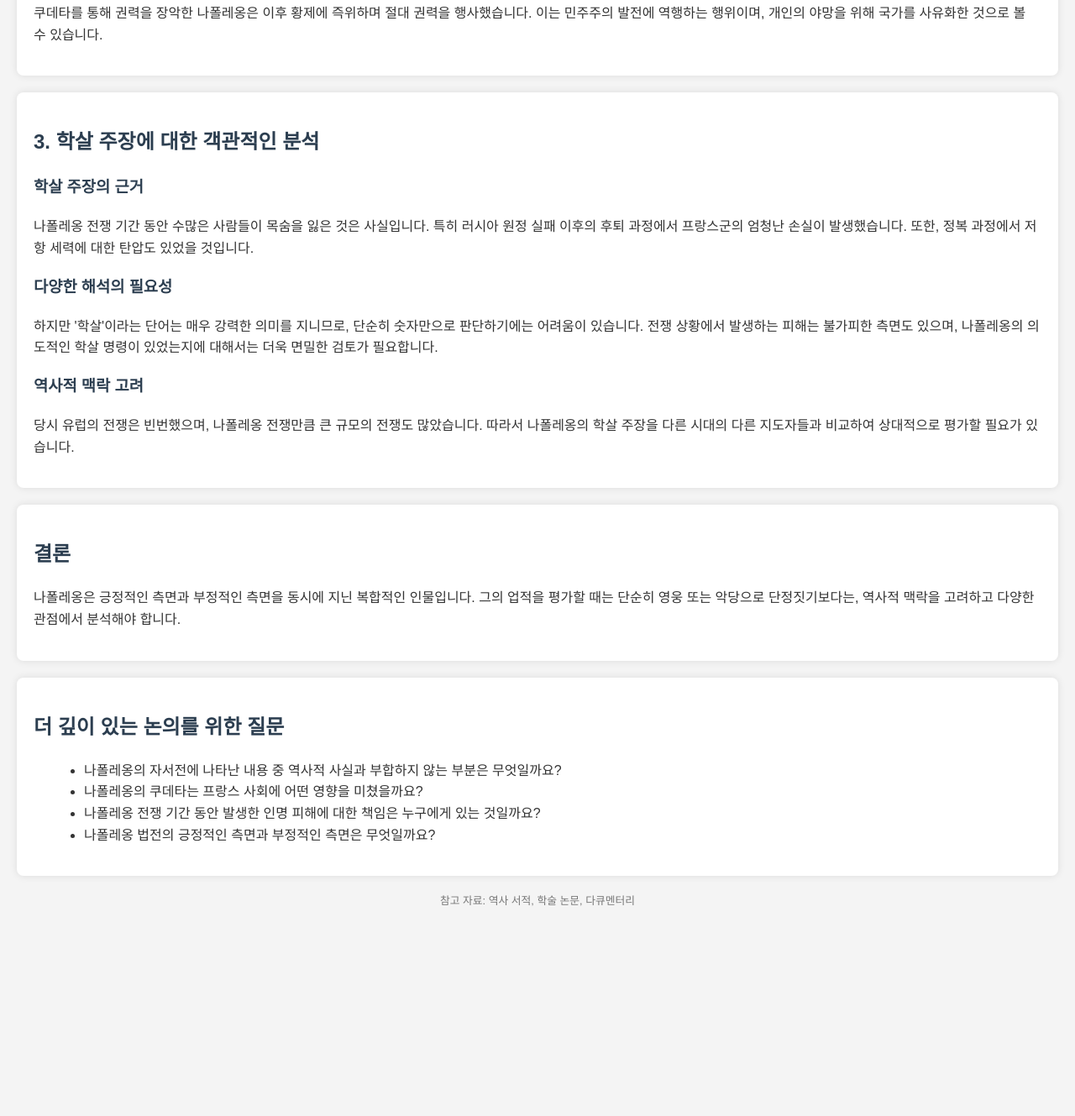
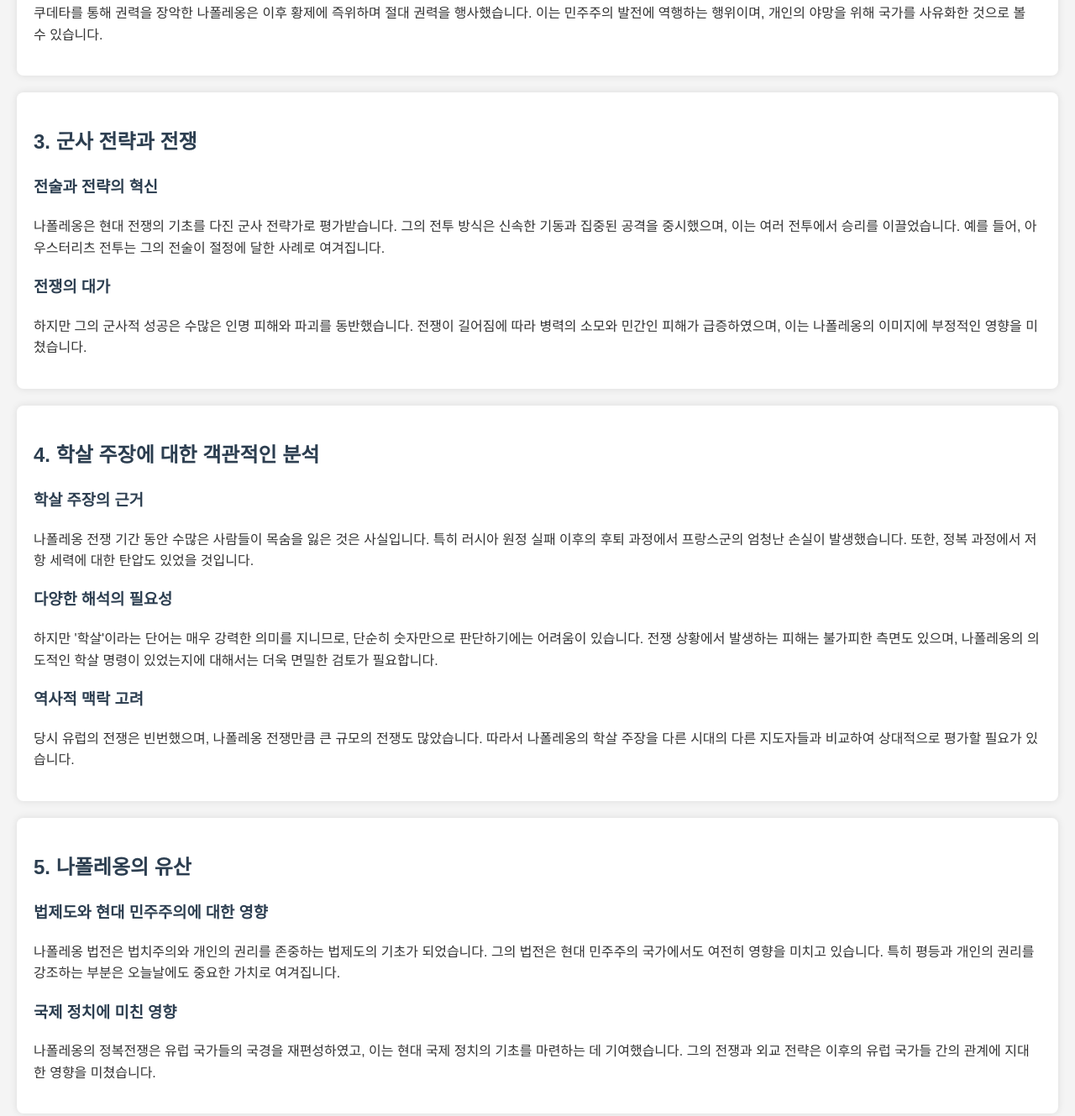
Before and after one commit to chungchun12/dd, a plain HTML site: page index.html in a window 1280 px wide. Shown: the part 678-2007 px from the top of the page at 84% size. Before the commit the page ends 1782 px from the top, so only its background shows below. Drawn offline with Linux system fonts and the light colour scheme.

Commit message:
Update index.html

```diff
--- a/index.html
+++ b/index.html
@@ -60,7 +60,16 @@
 </section>
 
 <section>
-    <h2>3. 학살 주장에 대한 객관적인 분석</h2>
+    <h2>3. 군사 전략과 전쟁</h2>
+    <h3>전술과 전략의 혁신</h3>
+    <p>나폴레옹은 현대 전쟁의 기초를 다진 군사 전략가로 평가받습니다. 그의 전투 방식은 신속한 기동과 집중된 공격을 중시했으며, 이는 여러 전투에서 승리를 이끌었습니다. 예를 들어, 아우스터리츠 전투는 그의 전술이 절정에 달한 사례로 여겨집니다.</p>
+
+    <h3>전쟁의 대가</h3>
+    <p>하지만 그의 군사적 성공은 수많은 인명 피해와 파괴를 동반했습니다. 전쟁이 길어짐에 따라 병력의 소모와 민간인 피해가 급증하였으며, 이는 나폴레옹의 이미지에 부정적인 영향을 미쳤습니다.</p>
+</section>
+
+<section>
+    <h2>4. 학살 주장에 대한 객관적인 분석</h2>
     <h3>학살 주장의 근거</h3>
     <p>나폴레옹 전쟁 기간 동안 수많은 사람들이 목숨을 잃은 것은 사실입니다. 특히 러시아 원정 실패 이후의 후퇴 과정에서 프랑스군의 엄청난 손실이 발생했습니다. 또한, 정복 과정에서 저항 세력에 대한 탄압도 있었을 것입니다.</p>
 
@@ -69,6 +78,15 @@
 
     <h3>역사적 맥락 고려</h3>
     <p>당시 유럽의 전쟁은 빈번했으며, 나폴레옹 전쟁만큼 큰 규모의 전쟁도 많았습니다. 따라서 나폴레옹의 학살 주장을 다른 시대의 다른 지도자들과 비교하여 상대적으로 평가할 필요가 있습니다.</p>
+</section>
+
+<section>
+    <h2>5. 나폴레옹의 유산</h2>
+    <h3>법제도와 현대 민주주의에 대한 영향</h3>
+    <p>나폴레옹 법전은 법치주의와 개인의 권리를 존중하는 법제도의 기초가 되었습니다. 그의 법전은 현대 민주주의 국가에서도 여전히 영향을 미치고 있습니다. 특히 평등과 개인의 권리를 강조하는 부분은 오늘날에도 중요한 가치로 여겨집니다.</p>
+
+    <h3>국제 정치에 미친 영향</h3>
+    <p>나폴레옹의 정복전쟁은 유럽 국가들의 국경을 재편성하였고, 이는 현대 국제 정치의 기초를 마련하는 데 기여했습니다. 그의 전쟁과 외교 전략은 이후의 유럽 국가들 간의 관계에 지대한 영향을 미쳤습니다.</p>
 </section>
 
 <section>
@@ -83,6 +101,7 @@
         <li>나폴레옹의 쿠데타는 프랑스 사회에 어떤 영향을 미쳤을까요?</li>
         <li>나폴레옹 전쟁 기간 동안 발생한 인명 피해에 대한 책임은 누구에게 있는 것일까요?</li>
         <li>나폴레옹 법전의 긍정적인 측면과 부정적인 측면은 무엇일까요?</li>
+        <li>나폴레옹의 군사 전략이 현대 전쟁에 미친 영향은 무엇일까요?</li>
     </ul>
 </section>
 
```
